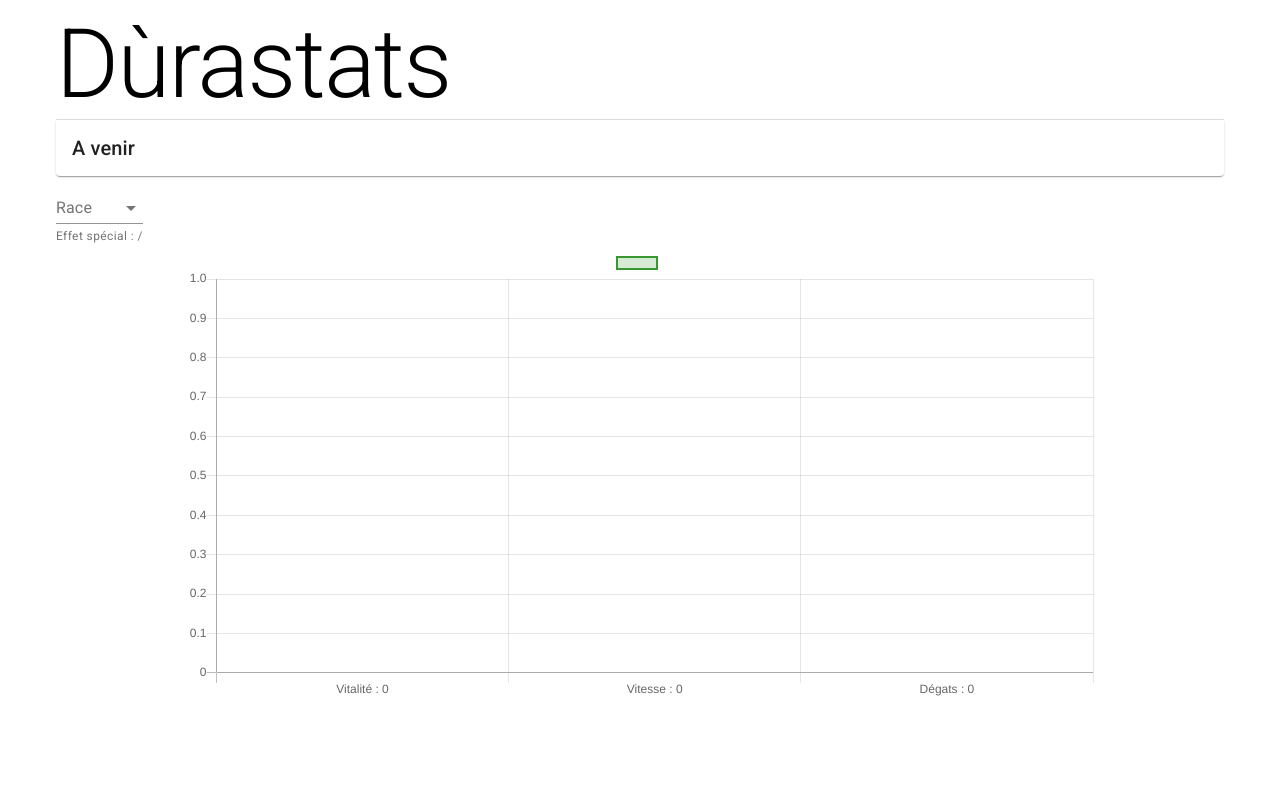
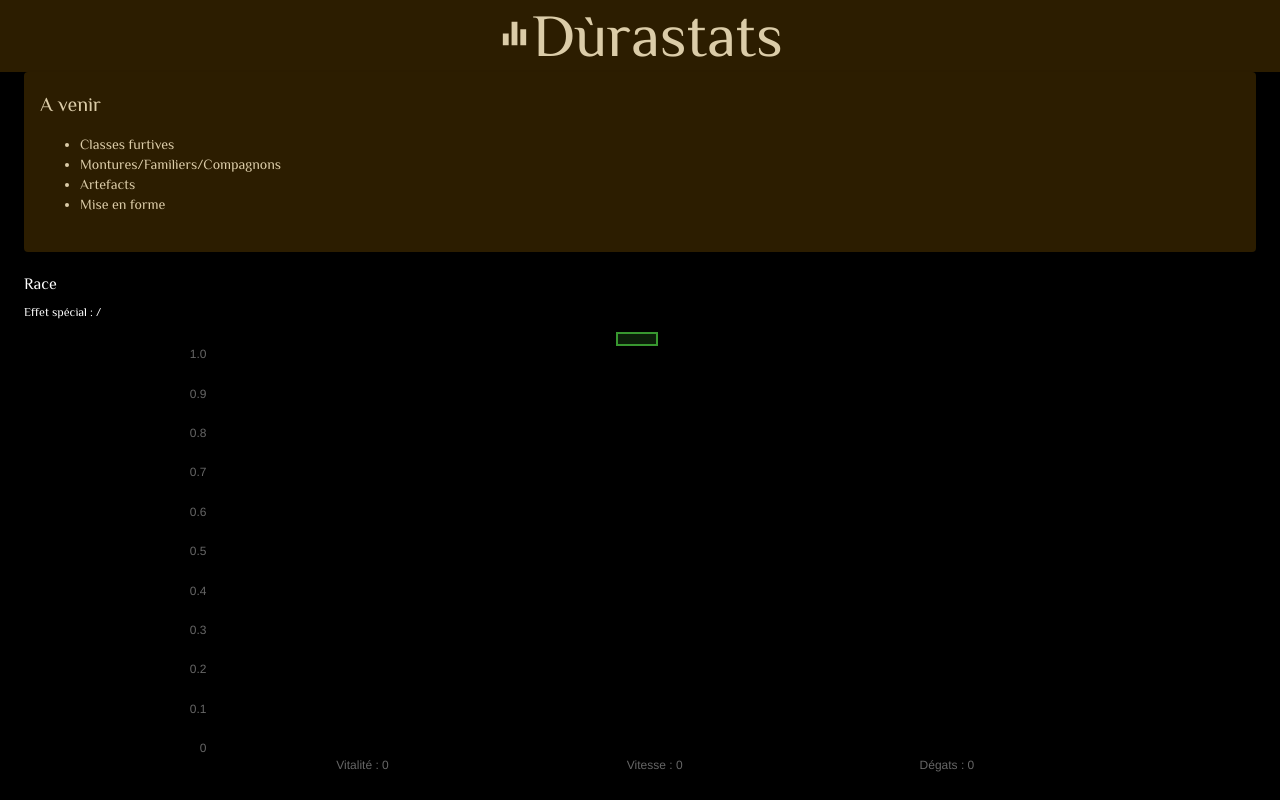
Before and after one commit to Sbyspaceopera/durastats, a React (Create React App) app: page / in a window 1280 px wide. Built offline with nearby package versions, Linux system fonts and the light colour scheme.

Commit message:
Material UI main theme implémenté. Nécessite de préciser encore certaines couleurs

```diff
--- a/public/index.html
+++ b/public/index.html
@@ -12,6 +12,8 @@
     <link rel="apple-touch-icon" href="%PUBLIC_URL%/icone.ico" />
     <link rel="stylesheet" href="https://fonts.googleapis.com/css?family=Roboto:300,400,500,700&display=swap" />
     <link rel="stylesheet" href="https://fonts.googleapis.com/icon?family=Material+Icons" />
+    <link rel="preconnect" href="https://fonts.gstatic.com">
+    <link href="https://fonts.googleapis.com/css2?family=Philosopher&display=swap" rel="stylesheet">
     <!--
       manifest.json provides metadata used when your web app is installed on a
       user's mobile device or desktop. See https://developers.google.com/web/fundamentals/web-app-manifest/
--- a/src/components/App.js
+++ b/src/components/App.js
@@ -4,16 +4,16 @@ import Header from './Header'
 import Form from './Form'
 import Chart from './Chart'
 
-import {Container} from '@material-ui/core'
+import { Box} from '@material-ui/core'
 
 const App = () => {
 
     return (
-        <Container>
+        <Box>
             <Header />
             <Form />
             <Chart />
-        </Container>
+        </Box>
 
     )
 }
--- a/src/components/Header.js
+++ b/src/components/Header.js
@@ -2,39 +2,51 @@ import React from 'react'
 import {
     Typography,
     Container,
-    Accordion,
-    AccordionSummary,
-    AccordionDetails
+    Card,
+    CardContent,
+    AppBar,
+    Grid
 } from '@material-ui/core';
+
+import EqualizerIcon from '@material-ui/icons/Equalizer';
 
 const Header =()=> {
 
     return (
-        <Container>
-            <Typography variant='h1'>
+        <React.Fragment>
+            <AppBar position="static" fontStyle="italic">
+                <Grid container alignItems="center" alignContent="center" justify="center">
+                    <Grid item>
+                        <EqualizerIcon fontSize="large" />
+                    </Grid>
+                    <Grid item>
+                        <Typography variant="h2">
                             Dùrastats
                         </Typography>
+                    </Grid>
+                </Grid>
+            </AppBar>
 
-            <Accordion>
-                <AccordionSummary>
+            <Container>
+
+                <Card>
+                    <CardContent>
                         <Typography variant="h6">
                             A venir
                         </Typography>
-                </AccordionSummary>
-                <AccordionDetails variant='p'>
+
                         <ul>
                             <li>Classes furtives</li>
                             <li>Montures/Familiers/Compagnons</li>
                             <li>Artefacts</li>
                             <li>Mise en forme</li>
                         </ul>
-                </AccordionDetails>
+                        </CardContent>
 
-
-
-            </Accordion>
+                </Card>
 
             </Container>
+        </React.Fragment>
     )
 }
 
--- a/src/components/styles/index.js
+++ /dev/null
@@ -1 +0,0 @@
-import {makeStyle} from '@material-ui/core'
--- /dev/null
+++ b/src/components/styles/theme.js
@@ -0,0 +1,44 @@
+import { createMuiTheme } from '@material-ui/core/styles';
+
+
+const theme = createMuiTheme({
+    palette: {
+        common: {
+            black: "#000",
+            white: "#fff"
+        },
+        background: {
+            paper: "#2C1D00",
+            default: "#000"
+        },
+        primary: {
+            light: "#4A4A4A",
+            main: "#2C1D00",
+            dark: "#303f9f",
+            contrastText: "#DBCCA8"
+        },
+        secondary: {
+            light: "#3D2E00",
+            main: "#fff",
+            dark: "#c51162",
+            contrastText: "#fff"
+        },
+        error: {
+            light: "#e57373",
+            main: "#f44336",
+            dark: "#d32f2f",
+            contrastText: "#fff"
+        },
+        text: {
+            primary: "#DBCCA8",
+            secondary: "#fff",
+            disabled: "#DBCCA8",
+            hint: "#DBCCA8"
+        }
+    },
+    typography: {
+        fontFamily: "'Philosopher', sans-serif;",
+    }
+})
+
+export default theme;
--- a/src/index.js
+++ b/src/index.js
@@ -5,23 +5,20 @@ import { Provider } from 'react-redux'
 import {createStore, applyMiddleware, compose} from 'redux'
 import reducers from './reducers'
 import thunk from 'redux-thunk'
-import {createMuiTheme, ThemeProvider} from '@material-ui/core'
+import { ThemeProvider } from '@material-ui/core/styles';
+import CssBaseline from '@material-ui/core/CssBaseline';
+import App from './components/App'
 
-import App from './components/App'
+import theme from "./components/styles/theme"
 
 const composeEnhancers=window.__REDUX_DEVTOOLS_EXTENSION_COMPOSE__ || compose
 
 const store = createStore(reducers, composeEnhancers(applyMiddleware(thunk)))
 
-const theme = createMuiTheme({
-    palette: {
-        type: 'light',
-    },
-})
-
 ReactDOM.render(
     <ThemeProvider theme={theme}>
         <Provider store={store}>
+            <CssBaseline />
             <App />
         </Provider>
     </ThemeProvider>
```
Lines whose indentation alone changed are shown as unchanged.
